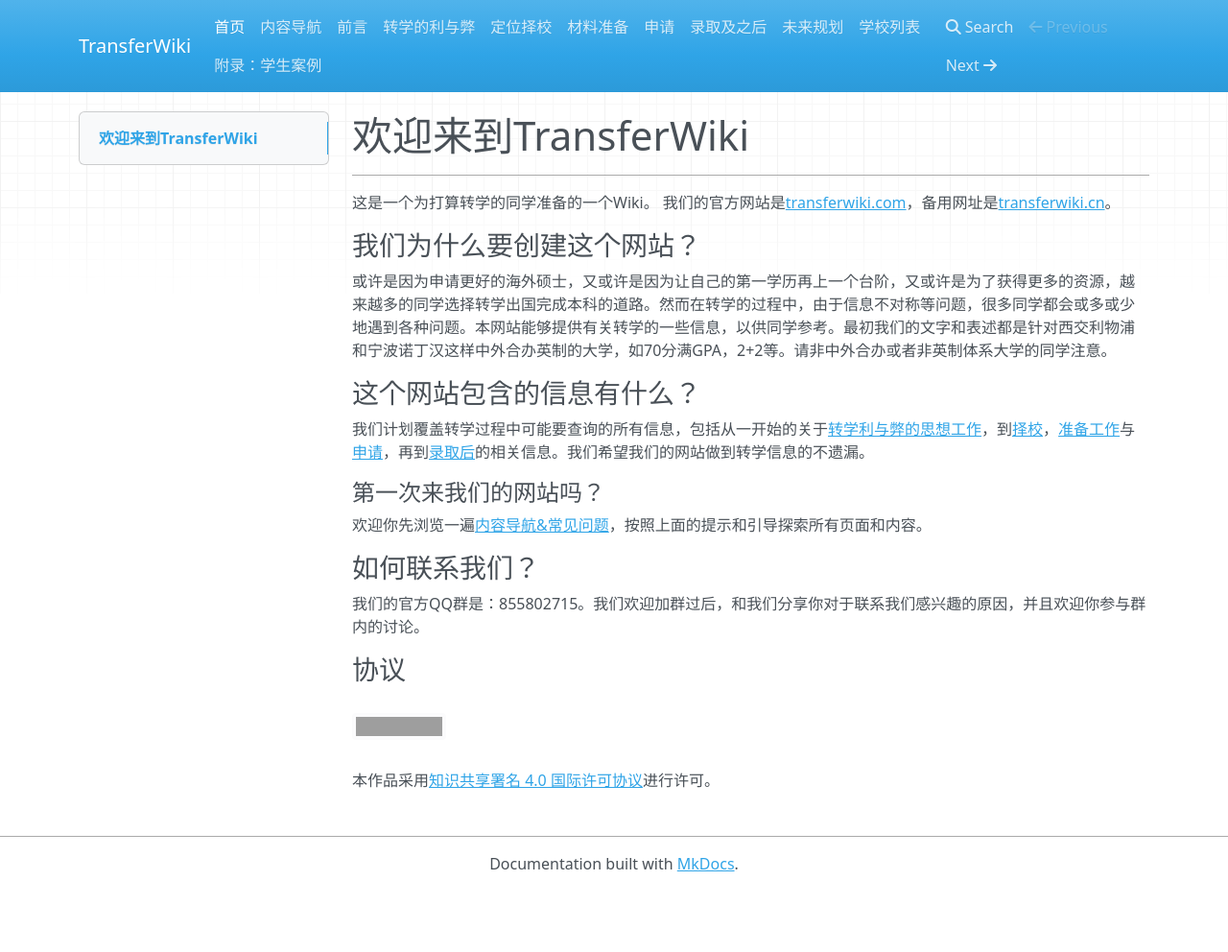
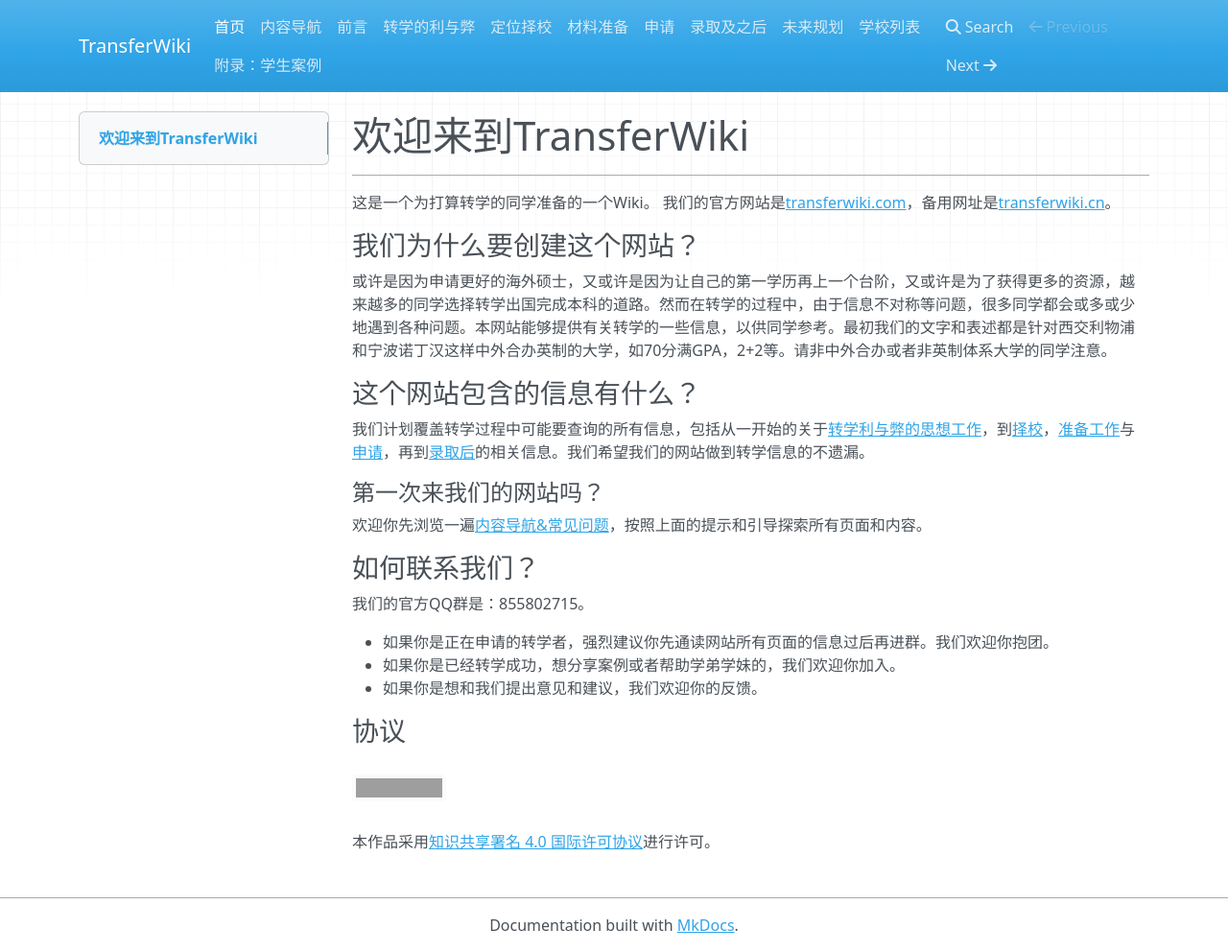
Before and after one commit to SihanXU/TransferWiki, an MkDocs documentation site: the page built from docs/index.md, in a window 1280 px wide and 992 px high. Shown: the whole window at 96% size. Built offline with MkDocs 1.6.1, drawn with Linux system fonts in a browser that asks for light colours; nearby versions of some CDN libraries; grey boxes are pictures that could not be loaded.

Commit message:
Update index.md

```diff
--- a/docs/index.md
+++ b/docs/index.md
@@ -19,7 +19,11 @@
 
 ### 如何联系我们？
 
-我们的官方QQ群是：855802715。我们欢迎加群过后，和我们分享你对于联系我们感兴趣的原因，并且欢迎你参与群内的讨论。
+我们的官方QQ群是：855802715。
+
+- 如果你是正在申请的转学者，强烈建议你先通读网站所有页面的信息过后再进群。我们欢迎你抱团。
+- 如果你是已经转学成功，想分享案例或者帮助学弟学妹的，我们欢迎你加入。
+- 如果你是想和我们提出意见和建议，我们欢迎你的反馈。
 
 ### 协议
 
```
